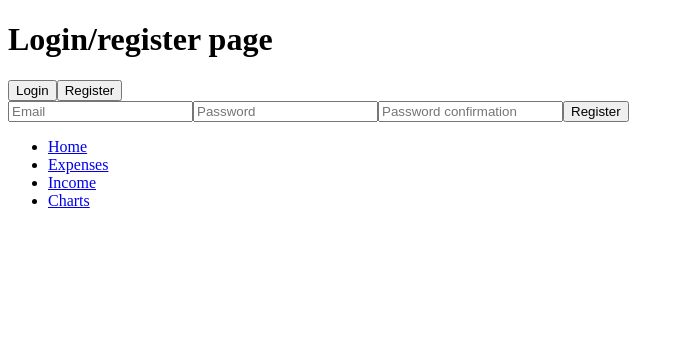
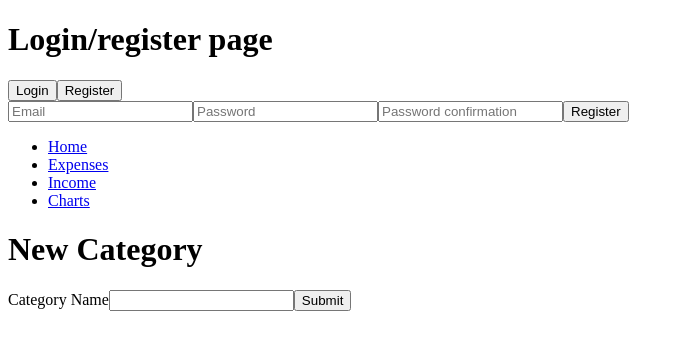
Before and after one commit to KateAnisha/bacon-frontend, a React (Create React App) app: page /category/new in a window 1280 px wide. Shown: the top 350 px of the page, without its empty margins (0-684 px from the left). Built offline with nearby package versions, Linux system fonts and the light colour scheme.

Commit message:
Creted category form and functionality, prints to console

```diff
--- a/src/App.js
+++ b/src/App.js
@@ -1,19 +1,22 @@
 // import {useState, useEffect} from 'react';
 import {BrowserRouter as Router, Route, Switch} from 'react-router-dom';
 // import Header from './components/Header';
-
+import React, {useState} from 'react';
 import Login from './components/Login';
 import MainNav from './components/MainNav';
 import Welcome from './pages/Welcome';
 import Expenses from './pages/Expenses';
 import Registration from './components/auth/Registration';
+import NewCategory from './components/NewCategory';
 
 function App() {
 
+  const [categories, setCategories] = useState([])
   return (
     <div className="App">
       <Welcome />
       <Registration />
+      {/* <NewCategory /> */}
 
 
       <Router>
@@ -21,6 +24,10 @@ function App() {
         <MainNav />
         <Switch>
           <Route exact path="/" component={Welcome} />
+          <Route exact path="/category/new" render={() => <NewCategory{
+            ...{setCategories}
+           } /> }
+           />
         </Switch>
 
         <Switch>
--- /dev/null
+++ b/src/components/NewCategory.js
@@ -0,0 +1,24 @@
+import React, {useState} from 'react'
+
+export default function NewCategory({setCategory}) {
+    const [categoryName, setCategoryName] = useState("")
+    const handleSubmit = (event) => {
+        event.preventDefault()
+        const CreateNewCategory = {
+            categoryName: categoryName
+        }
+        setCategoryName(CreateNewCategory)
+        console.log(categoryName)
+    }
+    return (
+        <>
+            <h1>New Category</h1>
+            <form onSubmit={handleSubmit}>
+                <label>Category Name</label>
+                <input value={categoryName} onChange={event => setCategoryName(event.target.value)}/>
+            <button>Submit</button>
+            </form>
+
+        </>
+    )
+}
```
